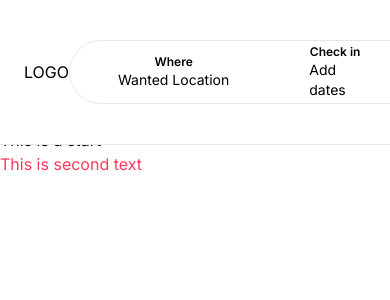
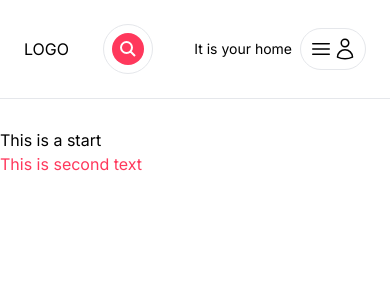
Before and after one commit to Hadayetullah/Resort-Rental-Frontend, a Next.js app: page / in a window 390 px wide. Shown: the top 300 px of the page. Built offline with nearby package versions, Linux system fonts and the light colour scheme.

Commit message:
Designed Navbar initially

```diff
--- /dev/null
+++ b/app/components/navbar/AddPropertyButton.tsx
@@ -0,0 +1,9 @@
+const AddPropertyButton = () => {
+  return (
+    <div className="p-2 cursor-pointer text-semibold text-sm rounded-full hover:bg-gray-200">
+      It is your home
+    </div>
+  );
+};
+
+export default AddPropertyButton;
--- a/app/components/navbar/Navbar.tsx
+++ b/app/components/navbar/Navbar.tsx
@@ -1,5 +1,7 @@
 import Link from "next/link";
 import SearchFilters from "./SearchFilters";
+import UserNav from "./UserNav";
+import AddPropertyButton from "./AddPropertyButton";
 
 const Navbar = () => {
   return (
@@ -12,7 +14,11 @@
             <SearchFilters />
           </div>
 
-          <div className="flex items-center">Add property - User nav</div>
+          <div className="flex items-center">
+            <AddPropertyButton />
+
+            <UserNav />
+          </div>
         </div>
       </div>
     </nav>
--- a/app/components/navbar/SearchFilters.tsx
+++ b/app/components/navbar/SearchFilters.tsx
@@ -1,24 +1,24 @@
 const SearchFilters = () => {
   return (
-    <div className="h-[64px] flex flex-row items-center justify-between border rounded-full">
-      <div>
+    <div className="h-[48] lg:h-[64px] flex flex-row items-center justify-between border rounded-full">
+      <div className="hidden lg:block">
         <div className="flex flex-row items-center justify-between">
-          <div className="w-[250px] h-[64px] px-8 flex flex-col items-center justify-center rounded-full hover:bg-gray-100">
+          <div className="w-[250px] h-[48] lg:h-[64px] cursor-pointer px-8 flex flex-col items-center justify-center rounded-full hover:bg-gray-100">
             <p className="text-xs font-semibold">Where</p>
             <p className="text-sm">Wanted Location</p>
           </div>
 
-          <div className="h-[64px] px-8 flex flex-col items-center justify-center rounded-full hover:bg-gray-100">
+          <div className="h-[48] lg:h-[64px] cursor-pointer px-8 flex flex-col items-center justify-center rounded-full hover:bg-gray-100">
             <p className="text-xs font-semibold">Check in</p>
             <p className="text-sm">Add dates</p>
           </div>
 
-          <div className="h-[64px] px-8 flex flex-col items-center justify-center rounded-full hover:bg-gray-100">
+          <div className="h-[48] lg:h-[64px] cursor-pointer px-8 flex flex-col items-center justify-center rounded-full hover:bg-gray-100">
             <p className="text-xs font-semibold">Check out</p>
             <p className="text-sm">Add dates</p>
           </div>
 
-          <div className="h-[64px] px-8 flex flex-col items-center justify-center rounded-full hover:bg-gray-100">
+          <div className="h-[48] lg:h-[64px] cursor-pointer px-8 flex flex-col items-center justify-center rounded-full hover:bg-gray-100">
             <p className="text-xs font-semibold">Who</p>
             <p className="text-sm">Add guests</p>
           </div>
@@ -26,7 +26,7 @@
       </div>
 
       <div className="p-2">
-        <div className="p-4 bg-primary rounded-full text-white hover:bg-secondary">
+        <div className="p-2 lg:p-4 cursor-pointer bg-primary rounded-full text-white hover:bg-secondary">
           <svg
             viewBox="0 0 32 32"
             aria-hidden="true"
--- /dev/null
+++ b/app/components/navbar/UserNav.tsx
@@ -0,0 +1,37 @@
+const UserNav = () => {
+  return (
+    <div className="p-2 border rounded-full">
+      <button className="flex items-center">
+        <svg
+          fill="none"
+          viewBox="0 0 24 24"
+          stroke-width="1.5"
+          stroke="currentColor"
+          className="w-6 h-6"
+        >
+          <path
+            strokeLinecap="round"
+            strokeLinejoin="round"
+            d="M3.75 6.75h16.5M3.75 12h16.5m-16.5 5.25h16.5"
+          />
+        </svg>
+
+        <svg
+          fill="none"
+          viewBox="0 0 24 24"
+          stroke-width="1.5"
+          stroke="currentColor"
+          className="w-6 h-6"
+        >
+          <path
+            strokeLinecap="round"
+            strokeLinejoin="round"
+            d="M15.75 6a3.75 3.75 0 1 1-7.5 0 3.75 3.75 0 0 1 7.5 0ZM4.501 20.118a7.5 7.5 0 0 1 14.998 0A17.933 17.933 0 0 1 12 21.75c-2.676 0-5.216-.584-7.499-1.632Z"
+          />
+        </svg>
+      </button>
+    </div>
+  );
+};
+
+export default UserNav;
```
